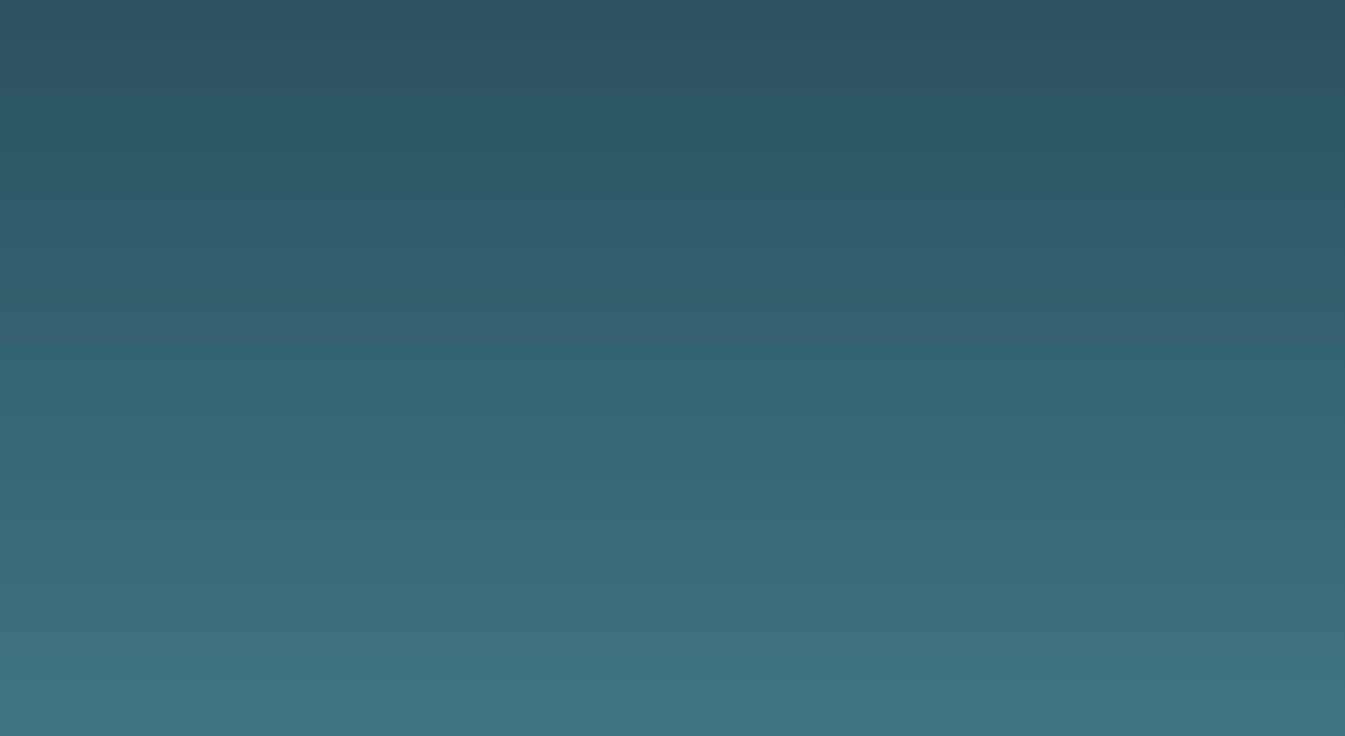
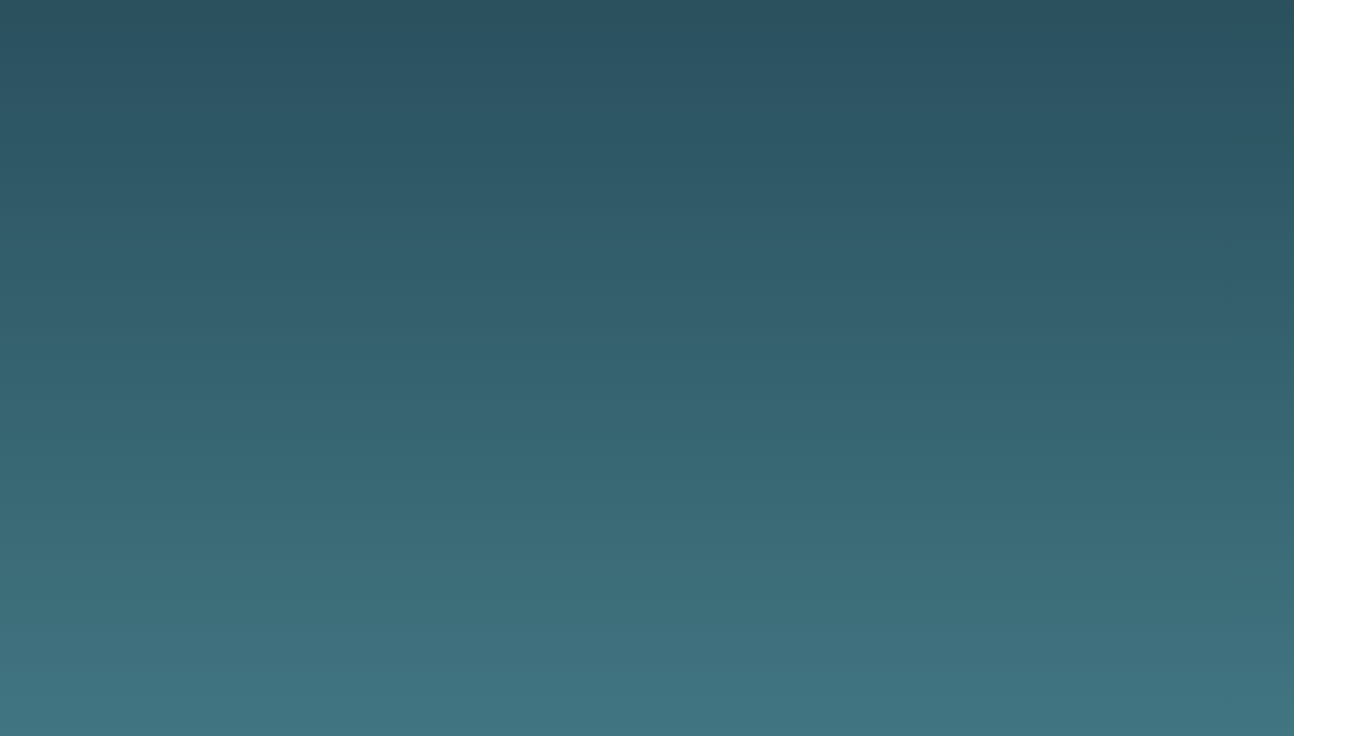
Before and after one commit to CaroleLf/CaroleLf.github.io, a plain HTML site: page index.html in a window 1280 px wide. Shown: the part 755-1491 px from the top of the page, 1345 px wide, since content can reach past the window. Drawn offline with nearby package versions, Linux system fonts and the light colour scheme; a web font is replaced by a local one.

Commit message:
change width main page

```diff
--- a/style.css
+++ b/style.css
@@ -7,7 +7,7 @@
 	font-family: myPersonnalFont;
 	list-style: none;
 	text-decoration: none;
-
+    max-width: 96vw;
 }
 
 @font-face {
```
Also changed, not shown: html/allWorks.html (+0 -3 lines), index.html (+3 -6 lines).
